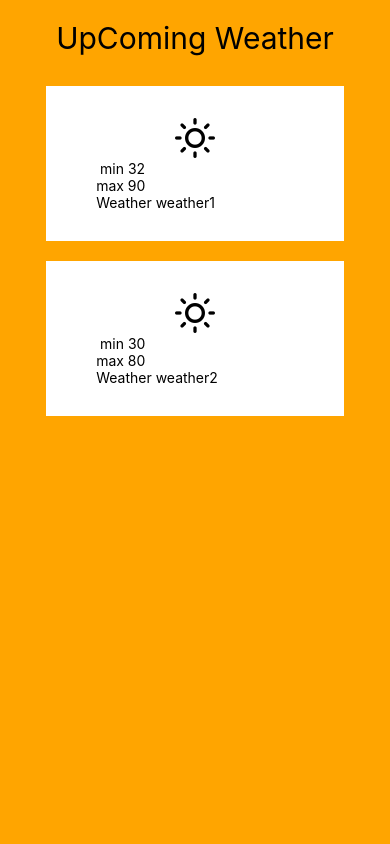
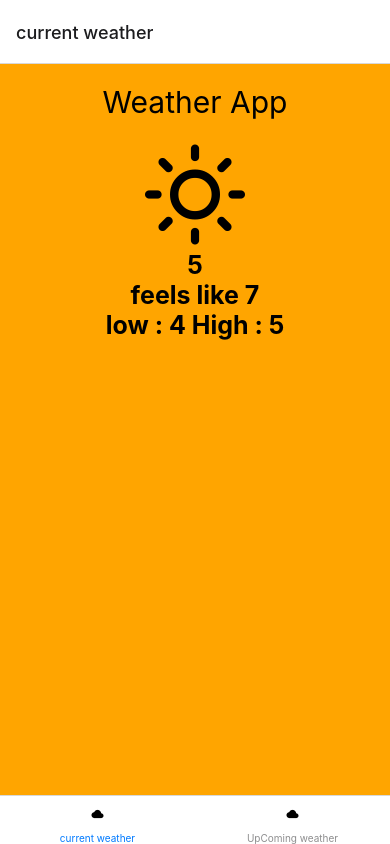
Before and after one commit to hritikmittal09/react-nativeweatherapp, a React Native app: screen / in a window 390 px wide. Built offline with nearby package versions, Linux system fonts and the light colour scheme.

Commit message:
navigation added

```diff
--- a/App.tsx
+++ b/App.tsx
@@ -1,19 +1,31 @@
+/* eslint-disable react/no-unstable-nested-components */
 /* eslint-disable @typescript-eslint/no-unused-vars */
 /* eslint-disable react-native/no-inline-styles */
 /* eslint-disable quotes */
 /* eslint-disable react/react-in-jsx-scope */
 /* eslint-disable prettier/prettier */
 import { SafeAreaView, StyleSheet} from 'react-native';
+import { NavigationContainer } from '@react-navigation/native';
+import { createBottomTabNavigator } from '@react-navigation/bottom-tabs';
 import CurrentWeather from './components/currentWeather';
 import UpcommingWeather from './components/UpcommingWeather';
+import Ionicons from 'react-native-vector-icons/Ionicons';
+const Tab = createBottomTabNavigator();
+function App(): any {
 
-function App(): any {
   return (
-    <SafeAreaView style={styles.bg}>
-      <UpcommingWeather/>
 
+      <NavigationContainer>
+        <Tab.Navigator >
+        <Tab.Screen name="current weather" component={CurrentWeather} options={{
+        tabBarIcon : ()=><Ionicons name= "cloud"/>,
+        }}/>
+        <Tab.Screen name="UpComing weather" component={UpcommingWeather} options={{
+           tabBarIcon : ()=><Ionicons name= "cloud"/>,
+        }}/>
 
-    </SafeAreaView>
+      </Tab.Navigator>
+      </NavigationContainer>
   );
 }
 const styles = StyleSheet.create({
--- a/components/UpcommingWeather.tsx
+++ b/components/UpcommingWeather.tsx
@@ -10,7 +10,7 @@ const data = [
 ]
 function UpcommingWeather() {
   return (
-    <View>
+    <View style = {style.bg}>
         <Text style = {style.heading}>UpComing Weather</Text>
         <FlatList data={data} renderItem={({item})=>
         <ListItem min = {item.min} max={item.max} weather= {item.weather}/>
@@ -25,5 +25,9 @@ const style = StyleSheet.create({
         margin : 20,
         color : 'black',
     },
+    bg:{
+      backgroundColor : 'orange',
+      flex :1,
+    },
 })
 export default UpcommingWeather
--- a/components/currentWeather.tsx
+++ b/components/currentWeather.tsx
@@ -4,7 +4,7 @@ import Icon from 'react-native-vector-icons/Feather';
 import {View, Text,StyleSheet} from 'react-native';
 const CurrentWeather = ():React.JSX.Element => {
   return (
-    <View>
+    <View style = {styles.bg}>
       <View>
         <Text style={styles.heading}>Weather App</Text>
         <Icon
--- a/package.json
+++ b/package.json
@@ -10,8 +10,13 @@
     "test": "jest"
   },
   "dependencies": {
+    "@react-navigation/bottom-tabs": "^6.5.20",
+    "@react-navigation/native": "^6.1.17",
+    "@react-navigation/native-stack": "^6.9.26",
     "react": "18.2.0",
     "react-native": "0.74.1",
+    "react-native-safe-area-context": "^4.10.4",
+    "react-native-screens": "^3.31.1",
     "react-native-vector-icons": "^10.1.0"
   },
   "devDependencies": {
```
Also changed, not shown: 2 other files (tests, documents, lock files or other folders).
